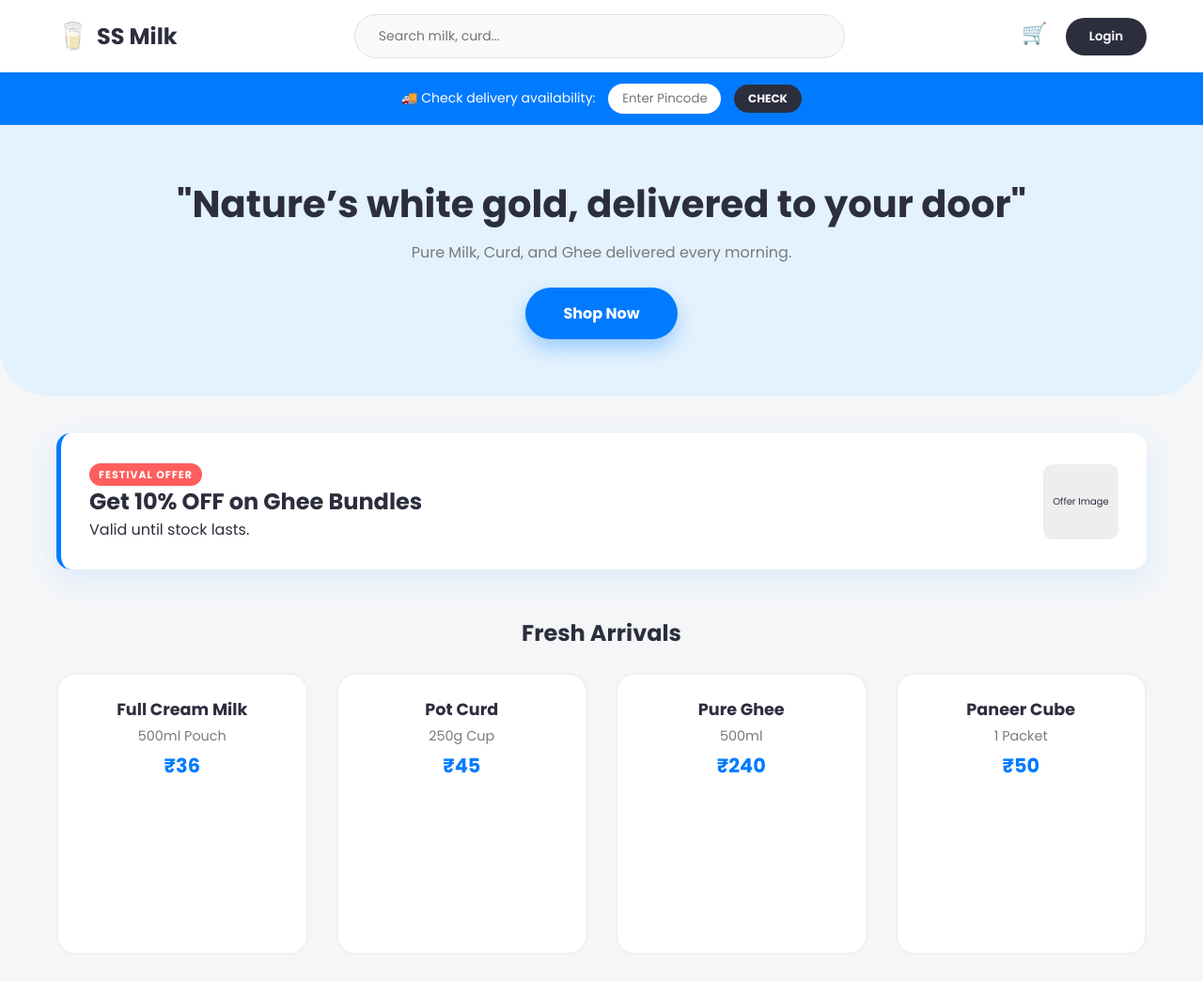
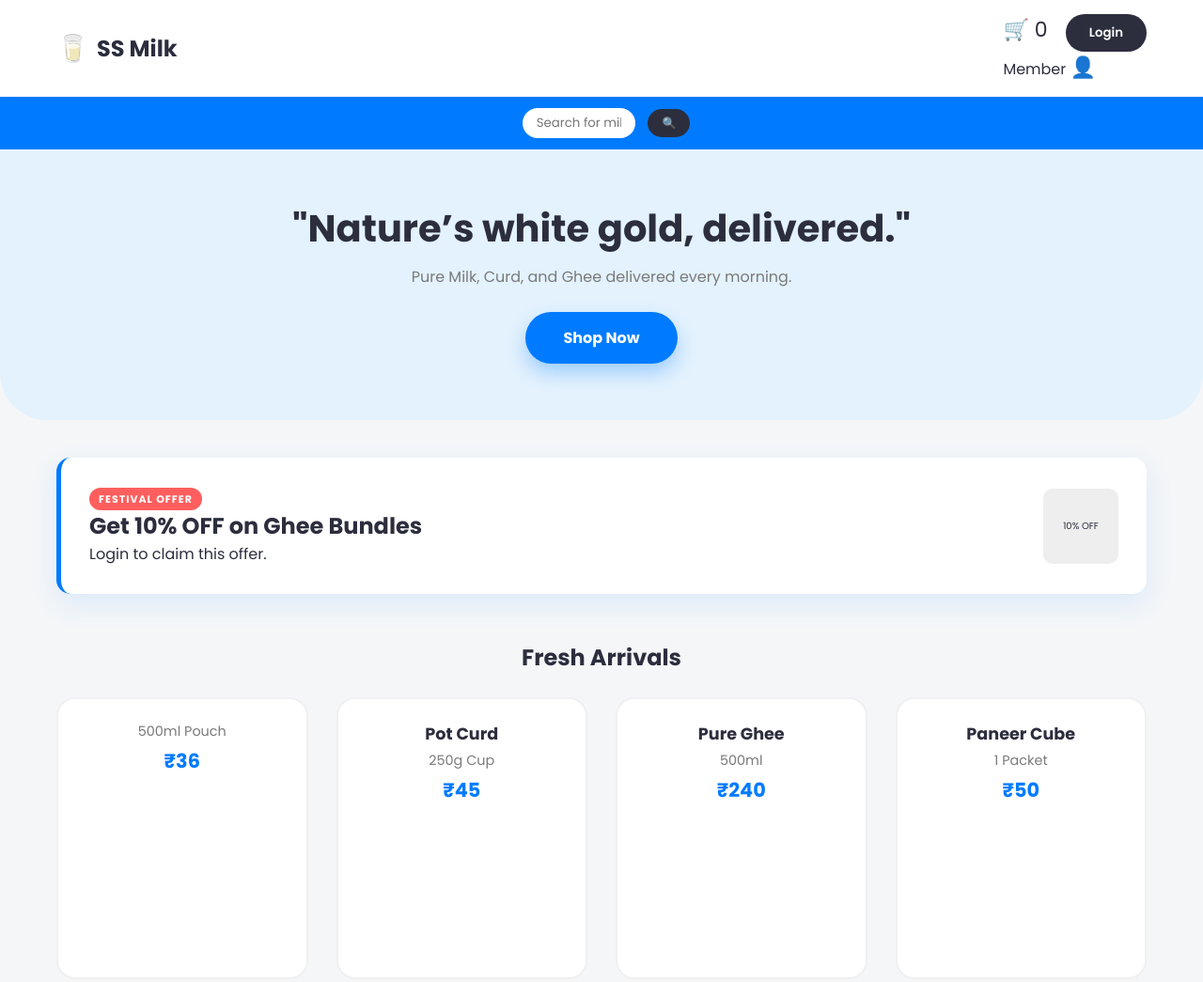
Before and after one commit to Raghul2026/Project, a plain HTML site: page index.html in a window 1280 px wide. Shown: the top 1045 px of the page at 94% size. Drawn offline with Linux system fonts and the light colour scheme.

Commit message:
Update index.html

```diff
--- a/index.html
+++ b/index.html
@@ -14,56 +14,58 @@
                 <span class="logo-icon">🥛</span> SS Milk
             </div>
 
-            <div class="search-box">
-                <input type="text" placeholder="Search milk, curd...">
-            </div>
+            <div class="nav-icons">
+                <button class="icon-btn" onclick="checkAuth('cart')">
+                    🛒 <span id="cart-badge" class="badge hidden">0</span>
+                </button>
 
-            <div class="nav-icons">
-                <button class="icon-btn" onclick="checkAuth('cart')">🛒</button>
-                <button class="btn-login" onclick="window.location.href='user_authentication.html'">Login</button>
+                <button id="btn-login" class="btn-login" onclick="window.location.href='user_authentication.html'">Login</button>
+
+                <div id="nav-profile" class="profile-menu hidden" onclick="logout()" style="cursor: pointer;" title="Tap to Logout">
+                    <span class="user-name" id="display-name">Member</span>
+                    <button class="icon-btn profile-btn">👤</button>
+                </div>
             </div>
         </div>
     </header>
 
     <div class="delivery-bar">
-        <div class="container">
-            <span>🚚 Check delivery availability: </span>
-            <input type="text" placeholder="Enter Pincode" id="pincodeInput">
-            <button onclick="checkPincode()">Check</button>
+        <div class="container search-container">
+            <input type="text" class="main-search" placeholder="Search for milk, curd, ghee...">
+            <button class="search-btn">🔍</button>
         </div>
     </div>
 
     <section class="hero-banner">
         <div class="container">
             <div class="hero-content">
-                <h1>"Nature’s white gold, delivered to your door"</h1>
+                <h1 id="hero-title">"Nature’s white gold, delivered."</h1>
                 <p>Pure Milk, Curd, and Ghee delivered every morning.</p>
                 <button class="btn-primary" onclick="scrollToProducts()">Shop Now</button>
             </div>
         </div>
     </section>
 
-    <section class="offer-section container">
+    <section id="offer-section" class="offer-section container">
         <div class="offer-card">
             <div class="offer-text">
                 <span class="tag">FESTIVAL OFFER</span>
                 <h2>Get 10% OFF on Ghee Bundles</h2>
-                <p>Valid until stock lasts.</p>
+                <p>Login to claim this offer.</p>
             </div>
             <div class="offer-img-placeholder">
-                Offer Image
+                10% OFF
             </div>
         </div>
     </section>
 
     <main class="container" id="products">
-        <h3 class="section-title">Fresh Arrivals</h3>
+        <h3 class="section-title" id="grid-title">Fresh Arrivals</h3>
 
-        <div class="product-grid">
+        <div class="product-grid" id="product-list">
 
             <div class="card" onclick="toggleCard(this)">
                 <div class="card-details">
-                    <p class="text-title">Full Cream Milk</p>
                     <p class="text-body">500ml Pouch</p>
                     <p class="text-price">₹36</p>
                 </div>
@@ -103,7 +105,7 @@
     <footer>
         <div class="container">
             <p>About Us | Contact | Settings</p>
-            <p style="font-size: 12px; color: #888; margin-top:5px;">Free delivery below 5km • Charges apply above 5km</p>
+            <p style="font-size: 12px; color: #666; margin-top:5px;">Free delivery below 5km • Charges apply above 5km</p>
         </div>
     </footer>
 
```
